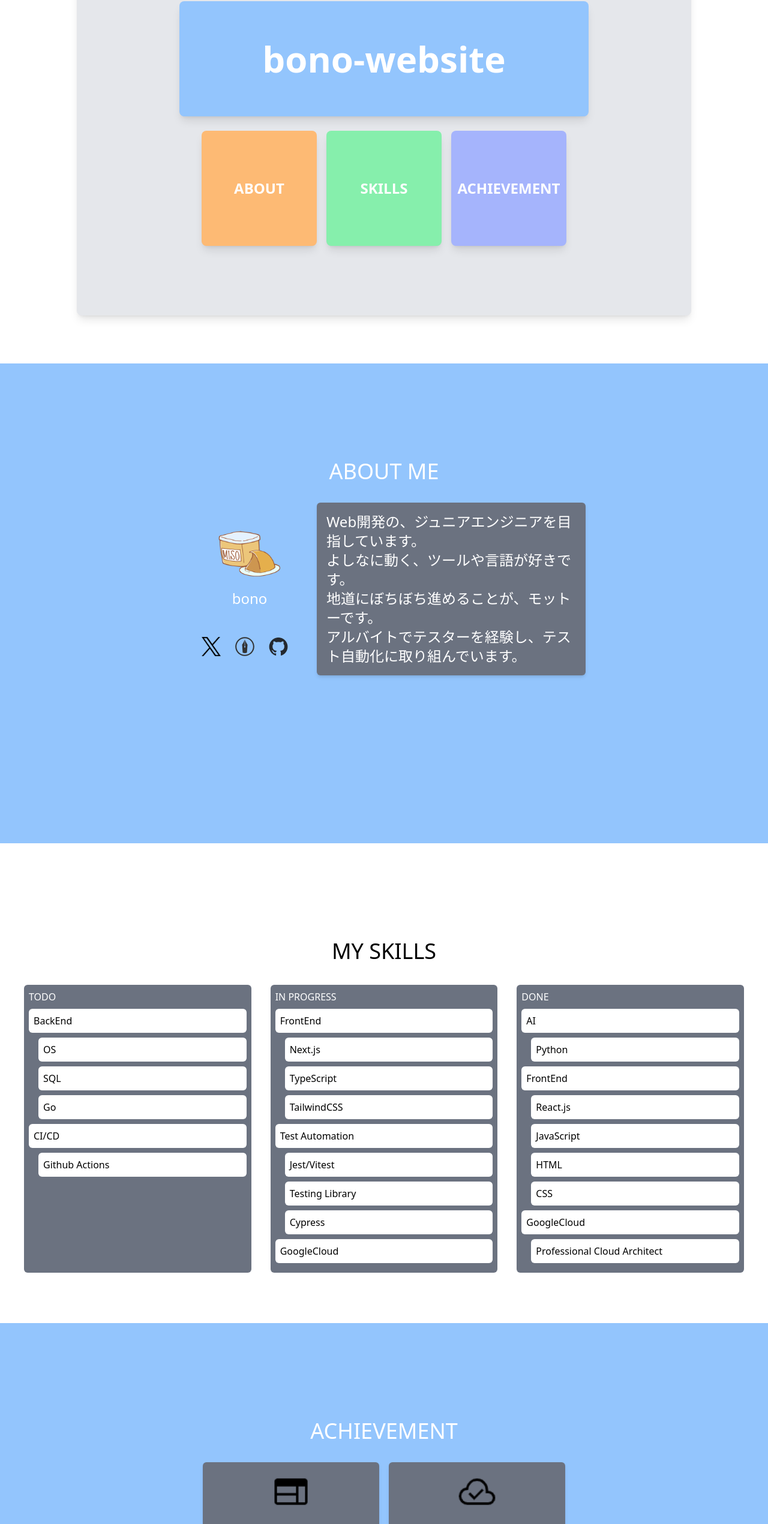
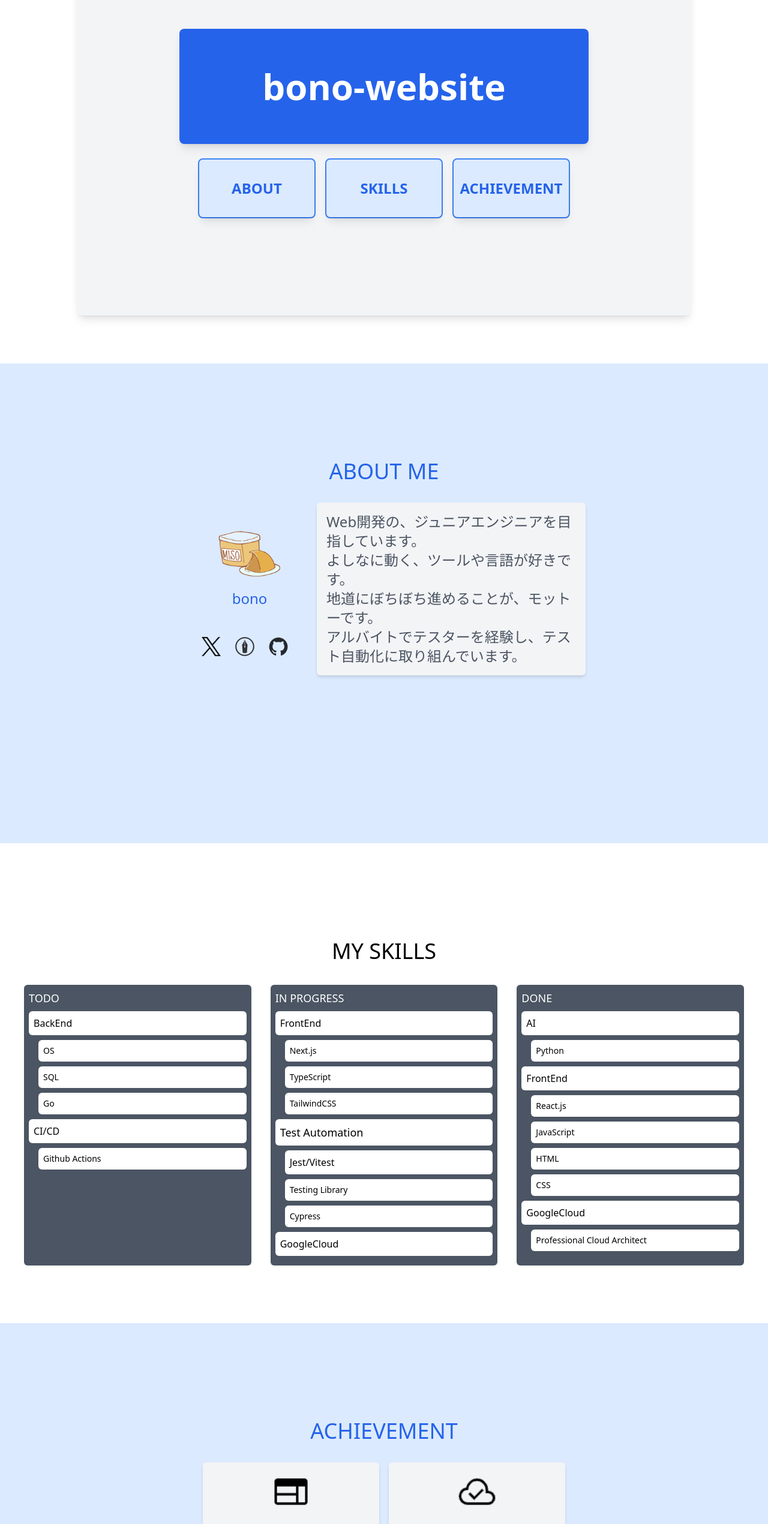
Before and after one commit to norm02/bono-website, a Next.js app: page / in a window 1280 px wide. Shown: the part 194-2735 px from the top of the page at 60% size. Built offline with nearby package versions, Linux system fonts and the light colour scheme.

Commit message:
背景色とテキスト色のコントラスト、テキストの大きさ、mouseoverの挙動の見直し

```diff
--- a/components/About/index.tsx
+++ b/components/About/index.tsx
@@ -2,9 +2,9 @@ import type { NextPage } from "next";
 
 const About: NextPage = () => {
   return (
-    <div id="about" className="bg-blue-300 px-6 min-h-screen">
+    <div id="about" className="bg-blue-100 px-6 min-h-screen">
       <div className="flex flex-col items-center justify-center w-11/12 max-w-2xl m-auto">
-        <div className="text-white text-4xl pt-40">ABOUT ME</div>
+        <div className="text-blue-600 text-4xl pt-40">ABOUT ME</div>
         <div className="flex items-center justify-center mt-8">
           <div className="flex flex-col items-center justify-center w-1/3">
             <img
@@ -12,7 +12,7 @@ const About: NextPage = () => {
               className="w-1/2 transform transition duration-300 hover:-translate-y-2"
               src="/images/miso-icon.png"
             />
-            <div className="text-white p-2 text-center w-44 rounded-md text-2xl mb-4">
+            <div className="text-blue-600 p-2 text-center w-44 rounded-md text-2xl mb-4">
               bono
             </div>
             <div className="flex items-center justify-center mt-4">
@@ -52,17 +52,17 @@ const About: NextPage = () => {
             </div>
           </div>
           <div className="flex items-center justify-center w-2/3">
-            <div className="bg-gray-500 p-4 rounded-md shadow-md overflow-y-auto">
-              <p className="text-white text-2xl">
+            <div className="bg-gray-100 p-4 rounded-md shadow-md overflow-y-auto">
+              <p className="text-gray-600 text-2xl">
                 Web開発の、ジュニアエンジニアを目指しています。
               </p>
-              <p className="text-white text-2xl">
+              <p className="text-gray-600 text-2xl">
                 よしなに動く、ツールや言語が好きです。
               </p>
-              <p className="text-white text-2xl">
+              <p className="text-gray-600 text-2xl">
                 地道にぼちぼち進めることが、モットーです。
               </p>
-              <p className="text-white text-2xl">
+              <p className="text-gray-600 text-2xl">
                 アルバイトでテスターを経験し、テスト自動化に取り組んでいます。
               </p>
             </div>
--- a/components/Achievement/index.tsx
+++ b/components/Achievement/index.tsx
@@ -2,9 +2,9 @@ import type { NextPage } from "next";
 
 const Achievement: NextPage = () => {
   return (
-    <div id="achievement" className="bg-blue-300 px-6 min-h-screen">
+    <div id="achievement" className="bg-blue-100 px-6 min-h-screen">
       <div className="flex flex-col items-center justify-center w-11/12 max-w-2xl m-auto">
-        <div className="text-white text-4xl pt-40">ACHIEVEMENT</div>
+        <div className="text-blue-600 text-4xl pt-40">ACHIEVEMENT</div>
         <div className="flex items-center justify-center mt-8">
           <div className="grid grid-cols-2 gap-4">
             <a
@@ -12,13 +12,13 @@ const Achievement: NextPage = () => {
               target="_blank"
               rel="noopener noreferrer"
             >
-              <div className="bg-gray-500 p-4 rounded-md shadow-md flex flex-col items-center justify-center hover:shadow-lg transition duration-300">
+              <div className="bg-gray-100 p-4 rounded-md shadow-md flex flex-col items-center justify-center hover:shadow-lg hover:bg-gray-200 transition duration-300">
                 <img
                   className="w-1/4 mb-4"
                   src="/images/website-icon.png"
                   alt="ブラウザアイコン"
                 />
-                <p className="text-white text-2xl">TechTrain</p>
+                <p className="text-gray-600 text-2xl">TechTrain</p>
               </div>
             </a>
             <a
@@ -26,13 +26,13 @@ const Achievement: NextPage = () => {
               target="_blank"
               rel="noopener noreferrer"
             >
-              <div className="bg-gray-500 p-4 rounded-md shadow-md flex flex-col items-center justify-center hover:shadow-lg transition duration-300">
+              <div className="bg-gray-100 p-4 rounded-md shadow-md flex flex-col items-center justify-center hover:shadow-lg hover:bg-gray-200 transition duration-300">
                 <img
                   className="w-1/4 mb-4"
                   src="/images/cloud-icon.png"
                   alt="クラウドアイコン"
                 />
-                <p className="text-white text-2xl">GoogleCloud SkillBoost</p>
+                <p className="text-gray-600 text-2xl">GoogleCloud SkillBoost</p>
               </div>
             </a>
             <a
@@ -40,13 +40,13 @@ const Achievement: NextPage = () => {
               target="_blank"
               rel="noopener noreferrer"
             >
-              <div className="bg-gray-500 p-4 rounded-md shadow-md flex flex-col items-center justify-center hover:shadow-lg transition duration-300">
+              <div className="bg-gray-100 p-4 rounded-md shadow-md flex flex-col items-center justify-center hover:shadow-lg hover:bg-gray-200 transition duration-300">
                 <img
                   className="w-1/4 mb-4"
                   src="/images/bar-icon.png"
                   alt="棒グラフアイコン"
                 />
-                <p className="text-white text-2xl">Nishika</p>
+                <p className="text-gray-600 text-2xl">Nishika</p>
               </div>
             </a>
             <a
@@ -54,13 +54,13 @@ const Achievement: NextPage = () => {
               target="_blank"
               rel="noopener noreferrer"
             >
-              <div className="bg-gray-500 p-4 rounded-md shadow-md flex flex-col items-center justify-center hover:shadow-lg transition duration-300">
+              <div className="bg-gray-100 p-4 rounded-md shadow-md flex flex-col items-center justify-center hover:shadow-lg hover:bg-gray-200 transition duration-300">
                 <img
                   className="w-1/4 mb-4"
                   src="/images/model-icon.png"
                   alt="モデル開発アイコン"
                 />
-                <p className="text-white text-2xl">SIGNATE</p>
+                <p className="text-gray-600 text-2xl">SIGNATE</p>
               </div>
             </a>
           </div>
--- a/components/Skills/index.tsx
+++ b/components/Skills/index.tsx
@@ -7,62 +7,80 @@ const Skills: NextPage = () => {
         <div className="pt-40 pb-5 text-4xl">MY SKILLS</div>
       </div>
       <div className="w-full h-full flex justify-between">
-        <div className="w-1/3 bg-gray-500 p-2 m-4 rounded-md">
-          <h2 className="text-white mb-2" tabIndex={0}>
+        <div className="w-1/3 bg-gray-600 p-2 m-4 rounded-md">
+          <h2 className="text-white text-lg mb-2" tabIndex={0}>
             TODO
           </h2>
           <ul className="">
-            <li className="bg-white rounded-md p-2 mb-2">BackEnd</li>
+            <li className="bg-white text-base rounded-md p-2 mb-2">BackEnd</li>
             <ul className="pl-4">
-              <li className="bg-white rounded-md p-2 mb-2">OS</li>
-              <li className="bg-white rounded-md p-2 mb-2">SQL</li>
-              <li className="bg-white rounded-md p-2 mb-2">Go</li>
+              <li className="bg-white text-sm rounded-md p-2 mb-2">OS</li>
+              <li className="bg-white text-sm rounded-md p-2 mb-2">SQL</li>
+              <li className="bg-white text-sm rounded-md p-2 mb-2">Go</li>
             </ul>
-            <li className="bg-white rounded-md p-2 mb-2">CI/CD</li>
+            <li className="bg-white text-base rounded-md p-2 mb-2">CI/CD</li>
             <ul className="pl-4">
-              <li className="bg-white rounded-md p-2 mb-2">Github Actions</li>
+              <li className="bg-white text-sm rounded-md p-2 mb-2">
+                Github Actions
+              </li>
             </ul>
           </ul>
         </div>
-        <div className="w-1/3 bg-gray-500 p-2 m-4 rounded-md mx-4">
-          <h2 className="text-white mb-2" tabIndex={0}>
+        <div className="w-1/3 bg-gray-600 p-2 m-4 rounded-md mx-4">
+          <h2 className="text-white text-lg mb-2" tabIndex={0}>
             IN PROGRESS
           </h2>
           <ul className="">
-            <li className="bg-white rounded-md p-2 mb-2">FrontEnd</li>
+            <li className="bg-white text-base rounded-md p-2 mb-2">FrontEnd</li>
             <ul className="pl-4">
-              <li className="bg-white rounded-md p-2 mb-2">Next.js</li>
-              <li className="bg-white rounded-md p-2 mb-2">TypeScript</li>
-              <li className="bg-white rounded-md p-2 mb-2">TailwindCSS</li>
+              <li className="bg-white text-sm rounded-md p-2 mb-2">Next.js</li>
+              <li className="bg-white text-sm rounded-md p-2 mb-2">
+                TypeScript
+              </li>
+              <li className="bg-white text-sm rounded-md p-2 mb-2">
+                TailwindCSS
+              </li>
             </ul>
-            <li className="bg-white rounded-md p-2 mb-2">Test Automation</li>
+            <li className="bg-white text-lg rounded-md p-2 mb-2">
+              Test Automation
+            </li>
             <ul className="pl-4">
-              <li className="bg-white rounded-md p-2 mb-2">Jest/Vitest</li>
-              <li className="bg-white rounded-md p-2 mb-2">Testing Library</li>
-              <li className="bg-white rounded-md p-2 mb-2">Cypress</li>
+              <li className="bg-white text-base rounded-md p-2 mb-2">
+                Jest/Vitest
+              </li>
+              <li className="bg-white text-sm rounded-md p-2 mb-2">
+                Testing Library
+              </li>
+              <li className="bg-white text-sm rounded-md p-2 mb-2">Cypress</li>
             </ul>
-            <li className="bg-white rounded-md p-2 mb-2">GoogleCloud</li>
+            <li className="bg-white text-base rounded-md p-2 mb-2">
+              GoogleCloud
+            </li>
           </ul>
         </div>
-        <div className="w-1/3 bg-gray-500 p-2 m-4 rounded-md">
-          <h2 className="text-white mb-2" tabIndex={0}>
+        <div className="w-1/3 bg-gray-600 p-2 m-4 rounded-md">
+          <h2 className="text-white text-lg mb-2" tabIndex={0}>
             DONE
           </h2>
           <ul className="">
-            <li className="bg-white rounded-md p-2 mb-2">AI</li>
+            <li className="bg-white text-base rounded-md p-2 mb-2">AI</li>
             <ul className="pl-4">
-              <li className="bg-white rounded-md p-2 mb-2">Python</li>
+              <li className="bg-white text-sm rounded-md p-2 mb-2">Python</li>
             </ul>
-            <li className="bg-white rounded-md p-2 mb-2">FrontEnd</li>
+            <li className="bg-white text-base rounded-md p-2 mb-2">FrontEnd</li>
             <ul className="pl-4">
-              <li className="bg-white rounded-md p-2 mb-2">React.js</li>
-              <li className="bg-white rounded-md p-2 mb-2">JavaScript</li>
-              <li className="bg-white rounded-md p-2 mb-2">HTML</li>
-              <li className="bg-white rounded-md p-2 mb-2">CSS</li>
+              <li className="bg-white text-sm rounded-md p-2 mb-2">React.js</li>
+              <li className="bg-white text-sm rounded-md p-2 mb-2">
+                JavaScript
+              </li>
+              <li className="bg-white text-sm rounded-md p-2 mb-2">HTML</li>
+              <li className="bg-white text-sm rounded-md p-2 mb-2">CSS</li>
             </ul>
-            <li className="bg-white rounded-md p-2 mb-2">GoogleCloud</li>
+            <li className="bg-white text-base rounded-md p-2 mb-2">
+              GoogleCloud
+            </li>
             <ul className="pl-4">
-              <li className="bg-white rounded-md p-2 mb-2">
+              <li className="bg-white text-sm rounded-md p-2 mb-2">
                 Professional Cloud Architect
               </li>
             </ul>
--- a/components/Top/index.tsx
+++ b/components/Top/index.tsx
@@ -7,8 +7,8 @@ const Top: NextPage = () => {
       id="top"
       className="bg-white h-screen flex flex-col justify-center items-center"
     >
-      <div className="bg-gray-200 w-4/5 h-4/5 rounded-lg shadow-lg flex flex-col justify-center items-center">
-        <div className="bg-blue-300 w-2/3 h-48 rounded-lg shadow-lg flex justify-center item-center">
+      <div className="bg-gray-100 w-4/5 h-4/5 rounded-lg shadow-lg flex flex-col justify-center items-center">
+        <div className="bg-blue-600 w-2/3 h-48 rounded-lg shadow-lg flex justify-center item-center">
           <p className="text-white text-6xl font-bold flex items-center justify-center">
             bono-website
           </p>
@@ -17,34 +17,40 @@ const Top: NextPage = () => {
         <div className="flex justify-center gap-4">
           <div className="transition duration-300">
             <Link to={"about"} smooth>
+              <div className="flex flex-col items-center bg-blue-100 rounded-lg border-2 border-blue-500 hover:bg-blue-600">
                 <div
-                className="bg-orange-300 text-white text-2xl font-bold w-48 h-48 rounded-lg shadow-lg flex justify-center items-center hover:bg-orange-400"
+                  className="text-blue-600 text-2xl font-bold w-48 h-24 rounded-lg shadow-lg flex justify-center items-center hover:text-blue-100"
                   role="button"
                   tabIndex={0}
                 >
                   <p>ABOUT</p>
                 </div>
+              </div>
             </Link>
           </div>
           <div className="transition duration-300">
             <Link to={"skills"} smooth>
+              <div className="flex flex-col items-center bg-blue-100 rounded-lg border-2 border-blue-500 hover:bg-blue-600">
                 <div
-                className="bg-green-300 text-white text-2xl font-bold w-48 h-48 rounded-lg shadow-lg flex justify-center items-center hover:bg-green-400"
+                  className="text-blue-600 text-2xl font-bold w-48 h-24 rounded-lg shadow-lg flex justify-center items-center hover:text-blue-100"
                   role="button"
                   tabIndex={0}
                 >
                   <p>SKILLS</p>
                 </div>
+              </div>
             </Link>
           </div>
           <div className="transition duration-300">
             <Link to={"achievement"} smooth>
+              <div className="flex flex-col items-center bg-blue-100 rounded-lg border-2 border-blue-500 hover:bg-blue-600">
                 <div
-                className="bg-indigo-300 text-white text-2xl font-bold w-48 h-48 rounded-lg shadow-lg flex justify-center items-center hover:bg-indigo-400"
+                  className="text-blue-600 text-2xl font-bold w-48 h-24 rounded-lg shadow-lg flex justify-center items-center hover:text-blue-100"
                   role="button"
                   tabIndex={0}
                 >
                   ACHIEVEMENT
+                </div>
               </div>
             </Link>
           </div>
```
Also changed, not shown: public/images/under-arrow.png (added). Lines whose indentation alone changed are shown as unchanged.
